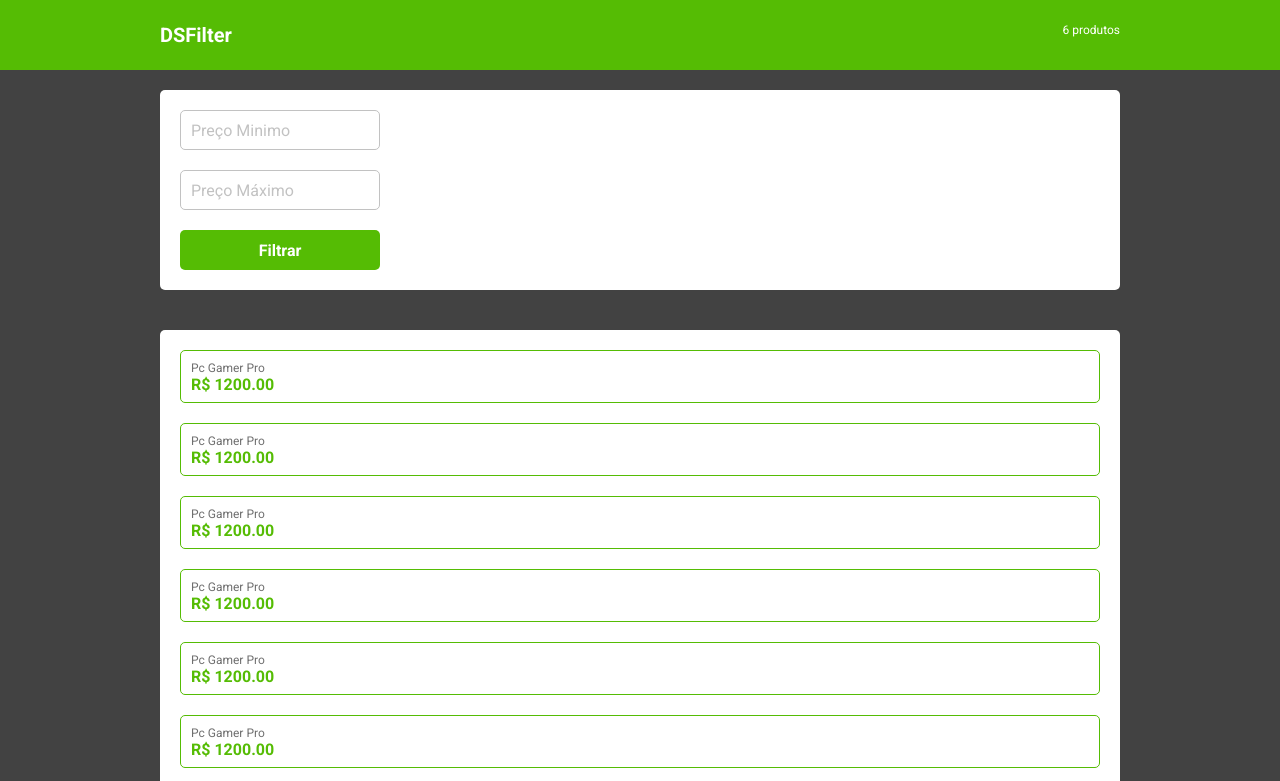
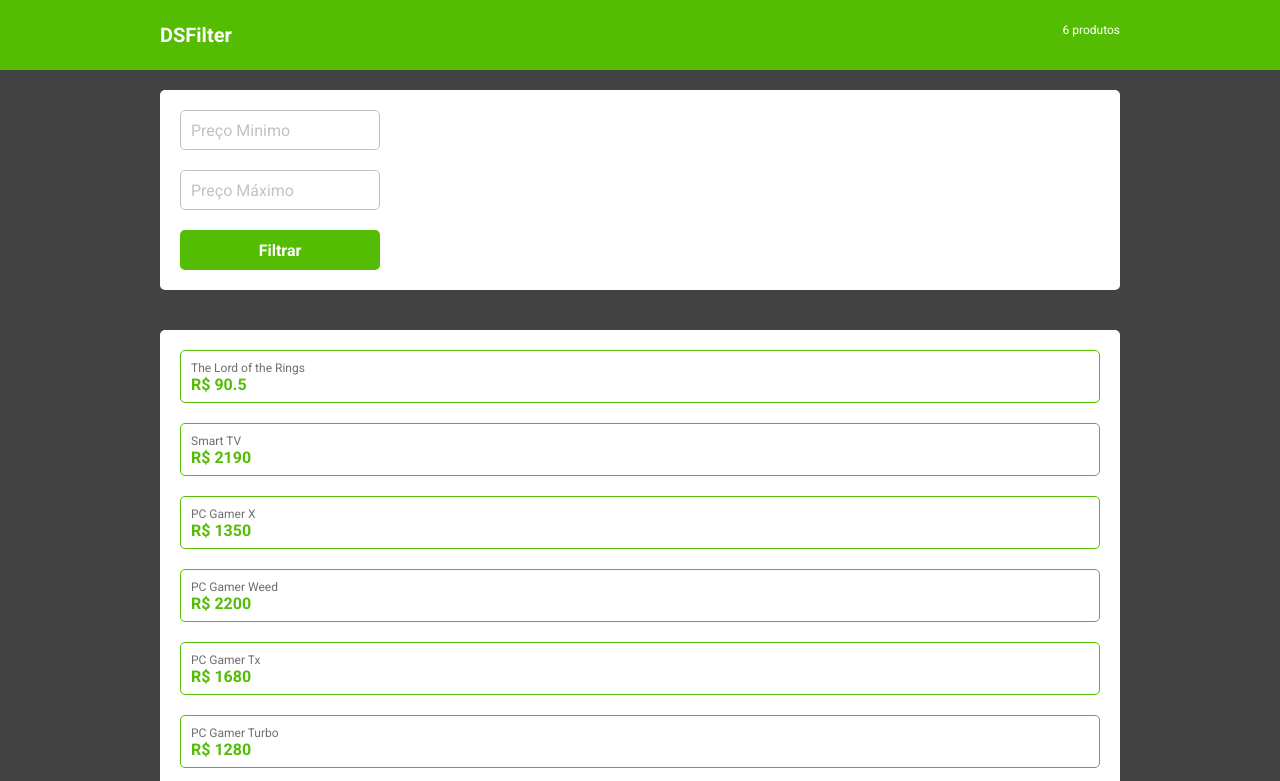
Before and after one commit to BrunoLicuadri/desafio-dsfilter, a React (Vite) app: page / in a window 1280 px wide. Shown: the top 781 px of the page. Built offline with nearby package versions, Linux system fonts and the light colour scheme.

Commit message:
Listing dinamically the products from a static list into listing page

```diff
--- a/src/components/Listing/index.tsx
+++ b/src/components/Listing/index.tsx
@@ -1,34 +1,18 @@
 import './style.css';
+import * as productService from '../../services/product-service.ts';
+import ListingCard from '../ListingCard/index.tsx';
+
 
 export default function Listing() {
+
     return (
         <main>
             <section className="container listing-details">
-
-                <div className="listing-card">
-                    <h3>Pc Gamer Pro</h3>
-                    <span>R$ 1200.00</span>
-                </div>
-                <div className="listing-card">
-                    <h3>Pc Gamer Pro</h3>
-                    <span>R$ 1200.00</span>
-                </div>
-                <div className="listing-card">
-                    <h3>Pc Gamer Pro</h3>
-                    <span>R$ 1200.00</span>
-                </div>
-                <div className="listing-card">
-                    <h3>Pc Gamer Pro</h3>
-                    <span>R$ 1200.00</span>
-                </div>
-                <div className="listing-card">
-                    <h3>Pc Gamer Pro</h3>
-                    <span>R$ 1200.00</span>
-                </div>
-                <div className="listing-card">
-                    <h3>Pc Gamer Pro</h3>
-                    <span>R$ 1200.00</span>
-                </div>
+                {
+                    productService.findAll().map(
+                        product => <ListingCard key={product.id} product={product} />
+                    )
+                }
 
             </section>
 
--- a/src/components/Listing/style.css
+++ b/src/components/Listing/style.css
@@ -5,25 +5,3 @@
     min-height: 408px;
     flex-direction: column;
 }
-
-.listing-card{
-    width: 100%;
-    max-width: 920px;
-    border-radius: 5px;
-    border: 1px solid var(--dsf-color-card-border);
-    height: 53px;
-    padding: 10px;
-    margin: 10px;
-}
-
-.listing-card h3{
-    font-weight: 400;
-    font-size: 12px;
-    color: var(--dsf-color-font-tertiary);
-}
-
-.listing-card span{
-    font-weight: 700;
-    font-size: 16px;
-    color: var(--dsf-color-font-secondary);
-}
--- /dev/null
+++ b/src/components/ListingCard/index.tsx
@@ -0,0 +1,16 @@
+import './styles.css';
+import { ProductDTO } from "../Models/product"
+
+type Props = {
+    product: ProductDTO;
+}
+
+export default function ListingCard({ product }: Props) {
+    return (
+        <div className="listing-card">
+            <h3>{product.name}</h3>
+            <span>R$ {product.price}</span>
+        </div>
+    )
+
+}
--- /dev/null
+++ b/src/components/ListingCard/styles.css
@@ -0,0 +1,21 @@
+.listing-card{
+    width: 100%;
+    max-width: 920px;
+    border-radius: 5px;
+    border: 1px solid var(--dsf-color-card-border);
+    height: 53px;
+    padding: 10px;
+    margin: 10px;
+}
+
+.listing-card h3{
+    font-weight: 400;
+    font-size: 12px;
+    color: var(--dsf-color-font-tertiary);
+}
+
+.listing-card span{
+    font-weight: 700;
+    font-size: 16px;
+    color: var(--dsf-color-font-secondary);
+}
--- /dev/null
+++ b/src/components/Models/product.ts
@@ -0,0 +1,5 @@
+export type ProductDTO={
+    id: number;
+    name: string;
+    price: number;
+}
--- /dev/null
+++ b/src/services/product-service.ts
@@ -0,0 +1,79 @@
+import { ProductDTO } from "../components/Models/product";
+
+export function findAll() : ProductDTO[] {
+  return products;
+}
+
+export function findByPrice(min: number, max: number): ProductDTO[] {
+  return products
+    .filter((x) => x.price >= min && x.price <= max)
+    .sort((x, y) => x.price - y.price);
+}
+
+const products: ProductDTO[] = [
+  {
+    id: 1,
+    name: "The Lord of the Rings",
+    price: 90.5,
+  },
+  {
+    id: 2,
+    name: "Smart TV",
+    price: 2190.0,
+  },
+  {
+    id: 7,
+    name: "PC Gamer X",
+    price: 1350.0,
+  },
+  {
+    id: 15,
+    name: "PC Gamer Weed",
+    price: 2200.0,
+  },
+  {
+    id: 21,
+    name: "PC Gamer Tx",
+    price: 1680.0,
+  },
+  {
+    id: 17,
+    name: "PC Gamer Turbo",
+    price: 1280.0,
+  },
+  {
+    id: 20,
+    name: "PC Gamer Tr",
+    price: 1650.0,
+  },
+  {
+    id: 9,
+    name: "PC Gamer Tera",
+    price: 1950.0,
+  },
+  {
+    id: 13,
+    name: "PC Gamer Plus",
+    price: 1350.0,
+  },
+  {
+    id: 11,
+    name: "PC Gamer Nitro",
+    price: 1450.0,
+  },
+  {
+    id: 23,
+    name: "PC Gamer Min",
+    price: 2250.0,
+  },
+  {
+    id: 16,
+    name: "PC Gamer Max",
+    price: 2340.0,
+  },
+  {
+    id: 18,
+    name: "PC Gamer Hot",
+    price: 1450.0,
+  },
+];
```
